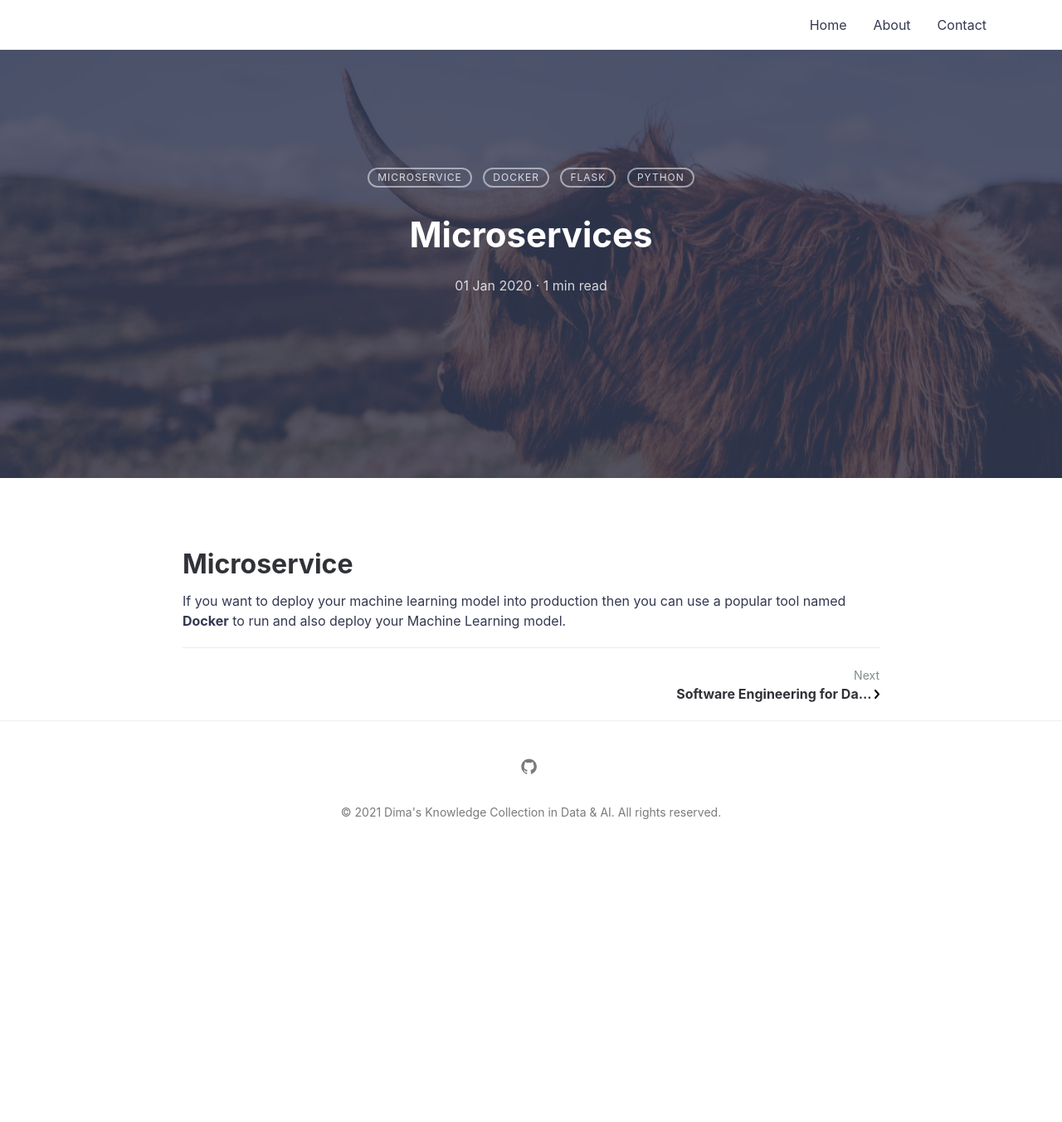
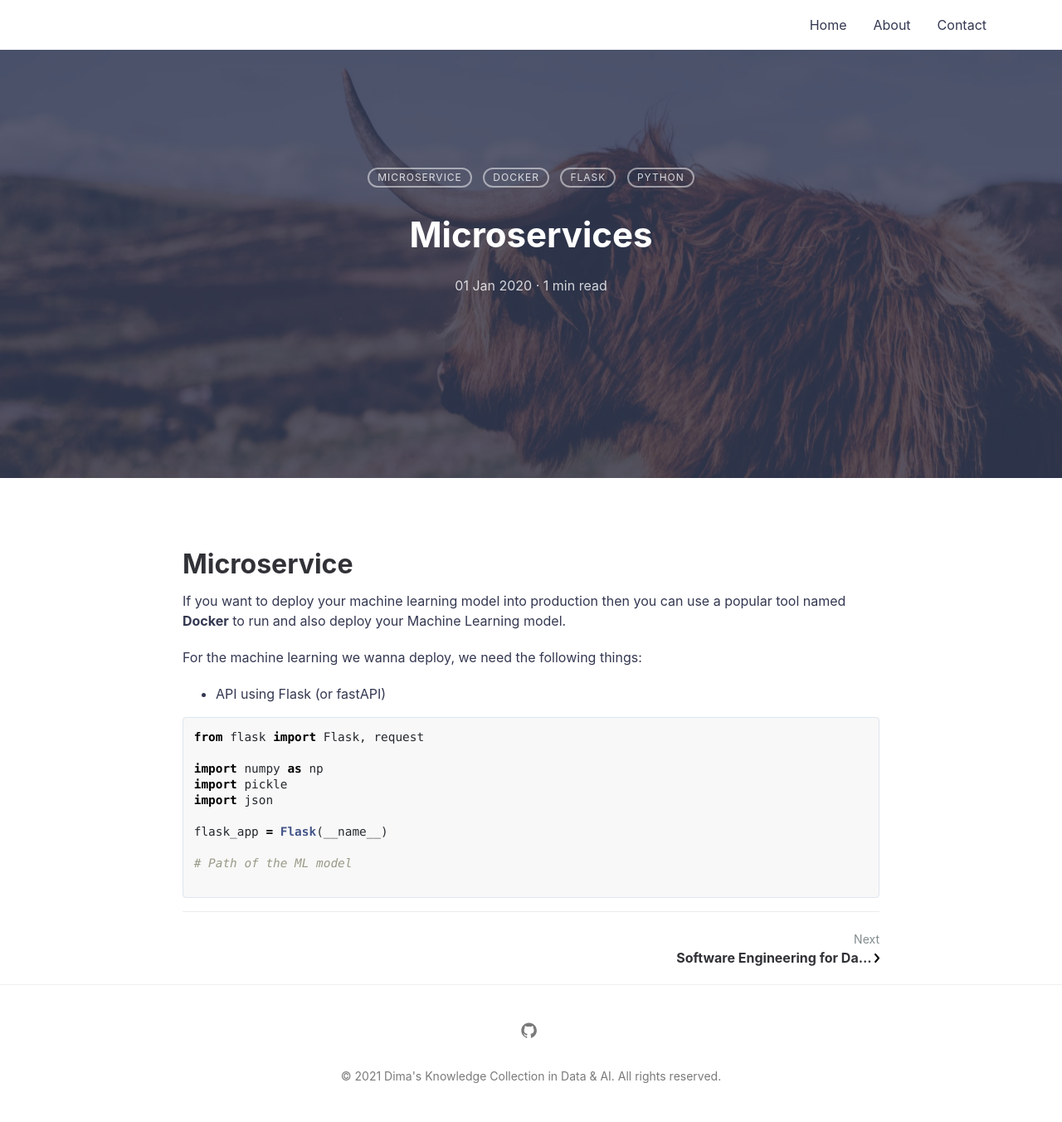
Before and after one commit to DataDima90/ai.github.io, a Jekyll site: the page built from _posts/2020-01-01-Microservice-with-docker-and-flask.md, in a window 1280 px wide. Shown: the whole page at 83% size. Built offline with Jekyll 4.4.1, drawn with Linux system fonts in a browser that asks for light colours; a script that is not in the unit is left out; before the commit the page ends 1034 px from its top, so only the background shows below that.

Commit message:
Update 2020-01-01-Microservice-with-docker-and-flask.md

````diff
--- a/_posts/2020-01-01-Microservice-with-docker-and-flask.md
+++ b/_posts/2020-01-01-Microservice-with-docker-and-flask.md
@@ -12,3 +12,22 @@ summary: Microservices with Docker and Flask
 
 If you want to deploy your machine learning model into production then you can use a popular tool named **Docker**
 to run and also deploy your Machine Learning model.
+
+
+For the machine learning we wanna deploy, we need the following things:
+
+- API using Flask (or fastAPI)
+
+
+```python
+from flask import Flask, request
+
+import numpy as np
+import pickle
+import json
+
+flask_app = Flask(__name__)
+
+# Path of the ML model
+
+```
````
